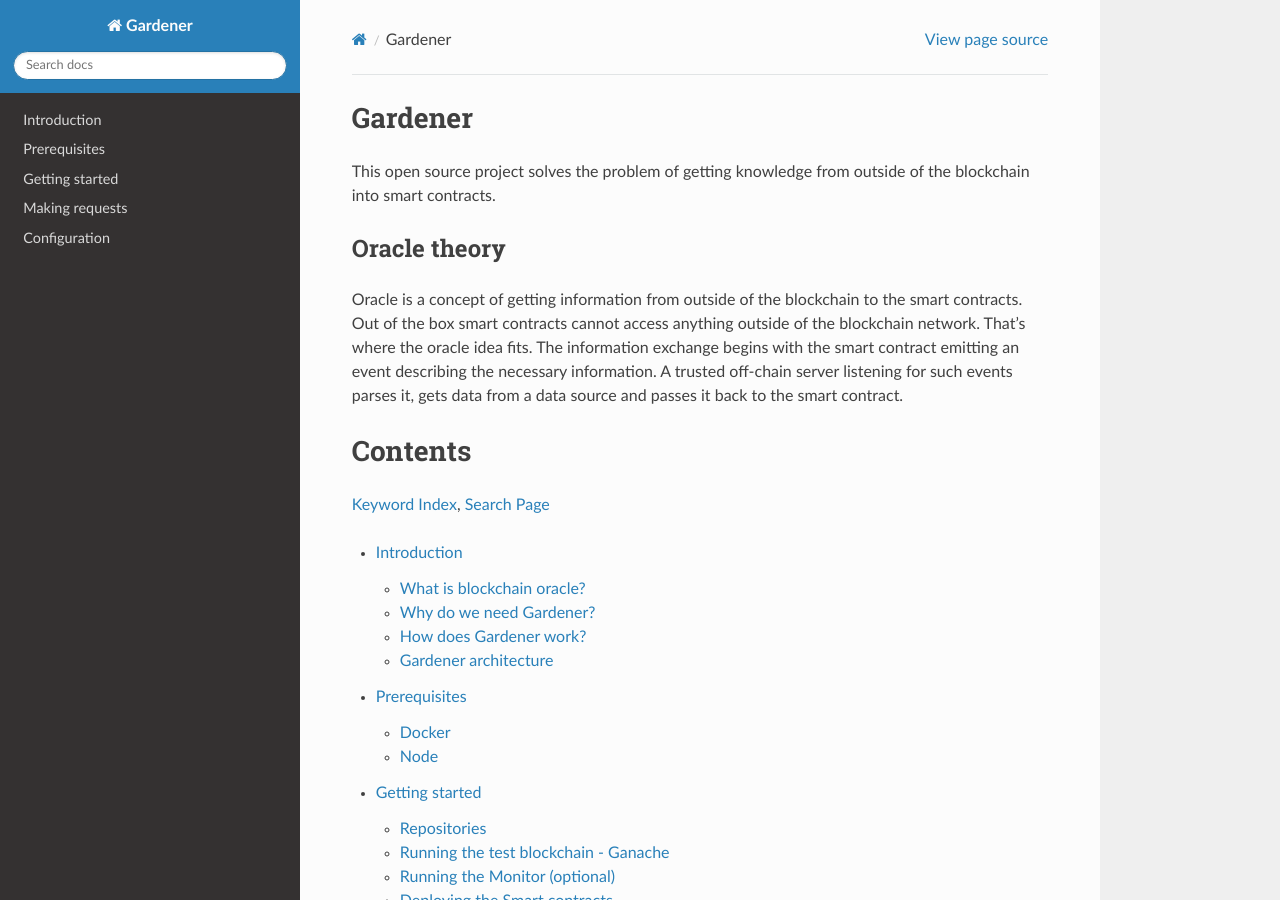
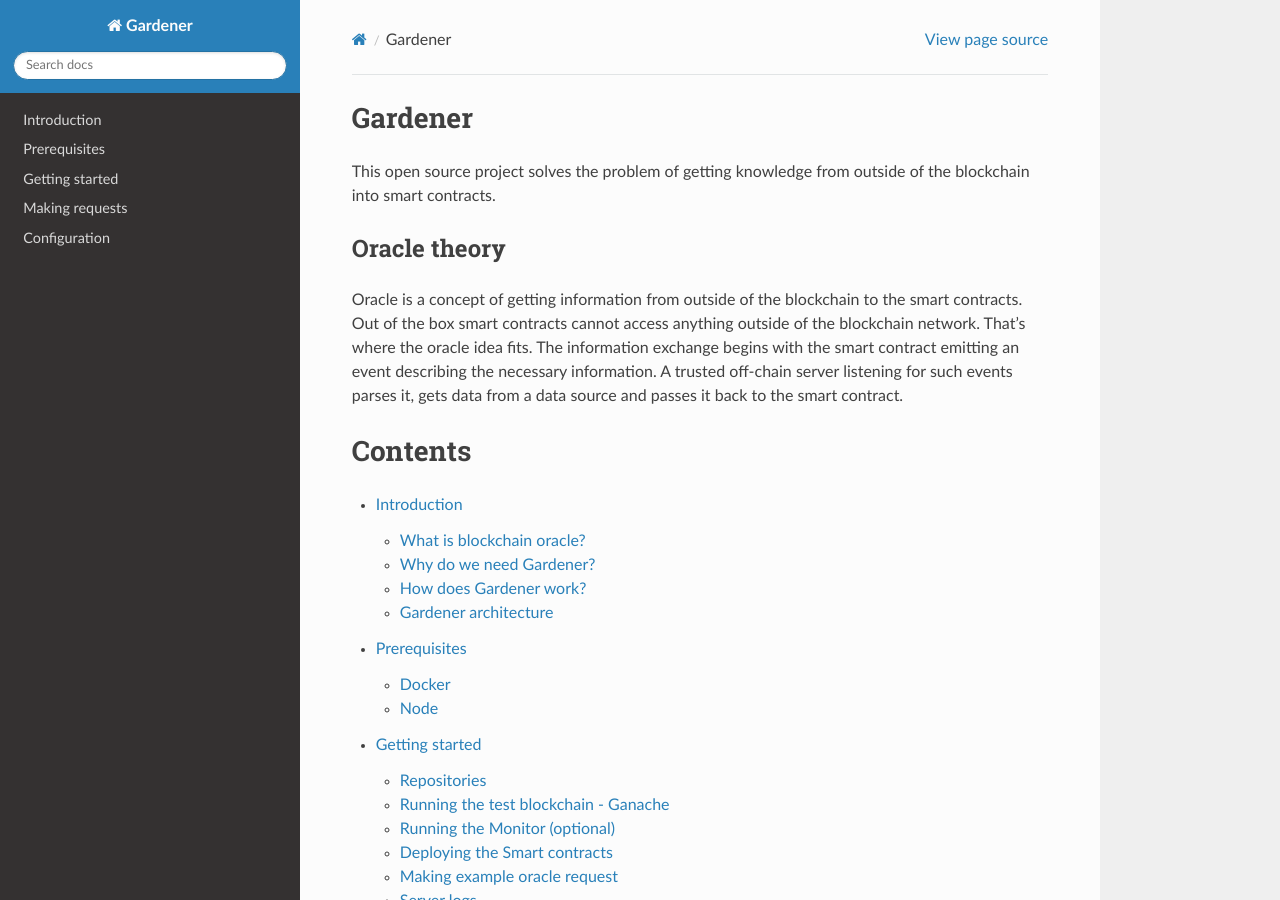
Before and after one commit to EspeoBlockchain/gardener-server, a Sphinx documentation site: the page built from docs/index.rst, in a window 1280 px wide and 900 px high. Built offline with Sphinx 7.4.7 and the Read the Docs theme 2.0.0, drawn with Linux system fonts in a browser that asks for light colours.

Commit message:
Fixed warnings in sphinx, removed two empty refs

```diff
--- a/docs/conf.py
+++ b/docs/conf.py
@@ -90,7 +90,7 @@ html_theme = 'sphinx_rtd_theme'
 # Add any paths that contain custom static files (such as style sheets) here,
 # relative to this directory. They are copied after the builtin static files,
 # so a file named "default.css" will overwrite the builtin "default.css".
-html_static_path = ['_static']
+html_static_path = []
 
 # Custom sidebar templates, must be a dictionary that maps document names
 # to template names.
--- a/docs/index.rst
+++ b/docs/index.rst
@@ -15,8 +15,6 @@ Oracle is a concept of getting information from outside of the blockchain to the
 Contents
 ========
 
-:ref:`Keyword Index <genindex>`, :ref:`Search Page <search>`
-
 .. toctree::
    :maxdepth: 2
 
```
